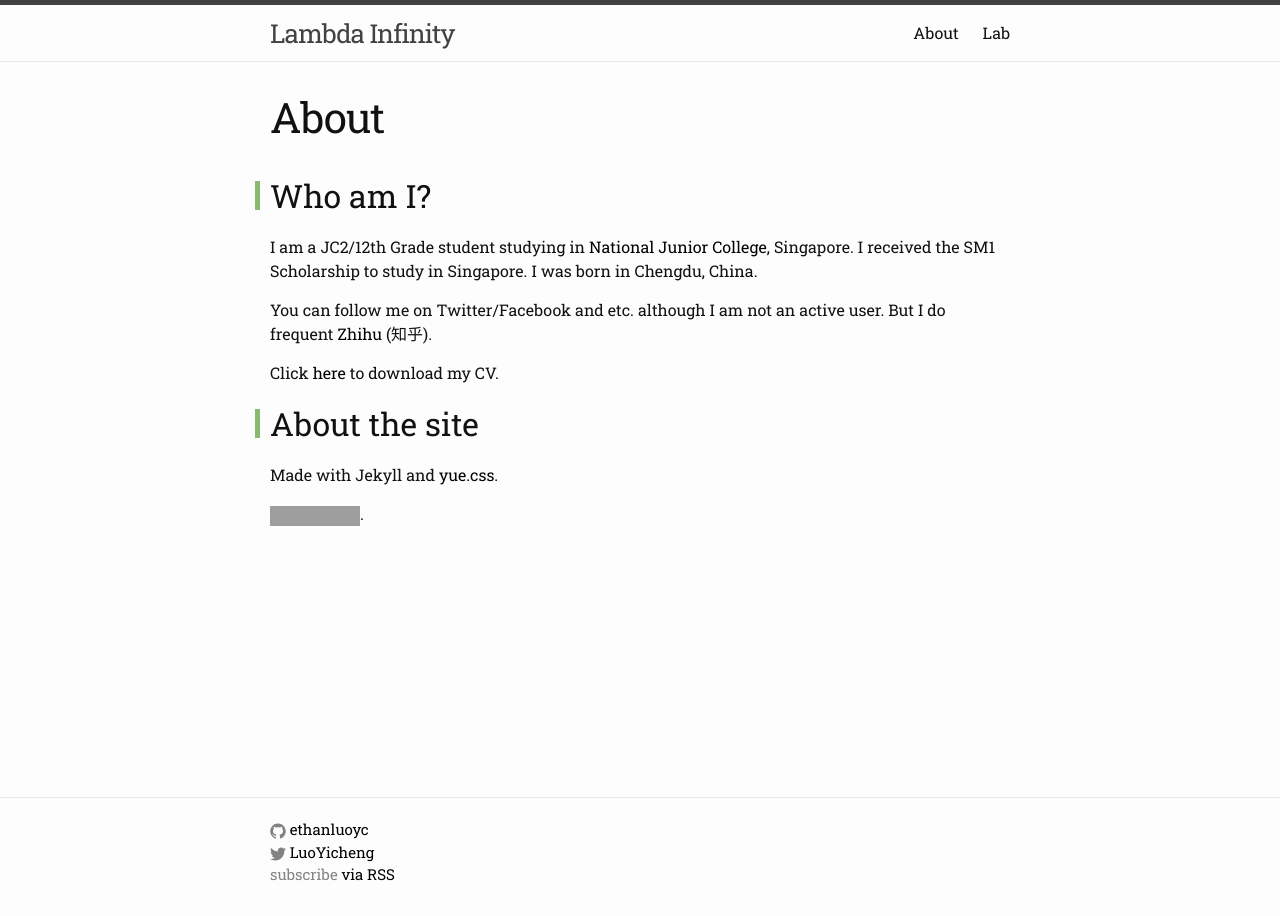
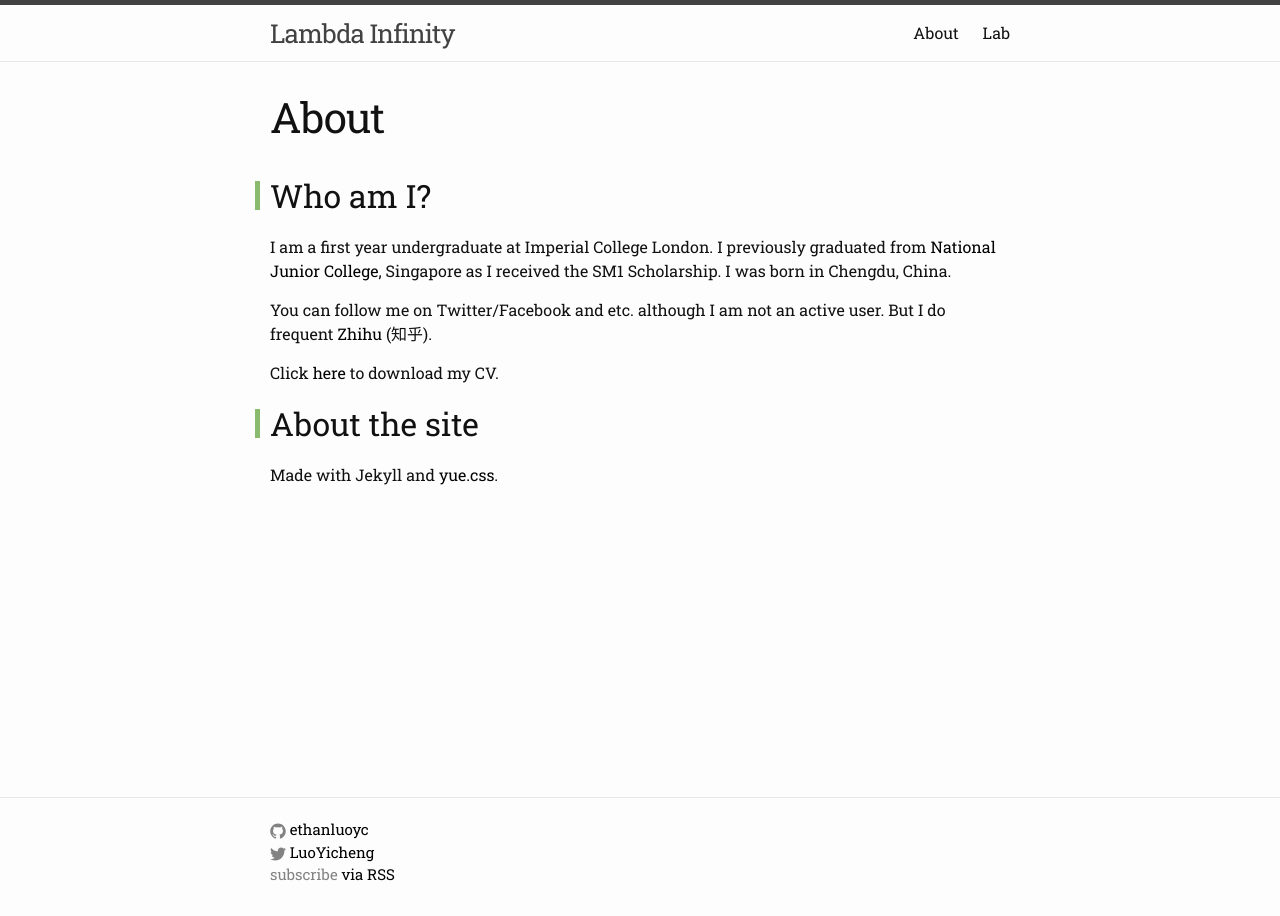
Before and after one commit to ethanluoyc/ethanluoyc.github.io, a Jekyll site: the page built from about.md, in a window 1280 px wide. Built offline with Jekyll 4.4.1, drawn with Linux system fonts in a browser that asks for light colours; grey boxes are pictures that could not be loaded.

Commit message:
Update the about/ page.

```diff
--- a/about.md
+++ b/about.md
@@ -6,14 +6,16 @@ permalink: /about/
 ---
 
 ## Who am I?
-I am a JC2/12th Grade student studying in [National Junior College](http://www.nationaljc.moe.edu.sg), Singapore. I received the SM1 Scholarship to study in Singapore. I was born in Chengdu, China.
+I am a first year undergraduate at Imperial College London.
+I previously graduated from [National Junior College](http://www.nationaljc.moe.edu.sg),
+Singapore as I received the SM1 Scholarship. I was
+born in Chengdu, China.
 
-You can follow me on Twitter/Facebook and etc. although I am not an active user.
-But I do frequent [Zhihu](http://www.zhihu.com/people/luo-yicheng) (知乎).
+You can follow me on Twitter/Facebook and etc. although I am not an
+active user.  But I do
+frequent [Zhihu](http://www.zhihu.com/people/luo-yicheng) (知乎).
 
 Click [here](/public/cv.pdf) to download my CV.
 
 ## About the site
 Made with Jekyll and [yue.css](https://github.com/lepture/yue.css).
-
-![https://github.com/syl20bnr/spacemacs](https://cdn.rawgit.com/syl20bnr/spacemacs/develop/assets/spacemacs-badge.svg).
```
